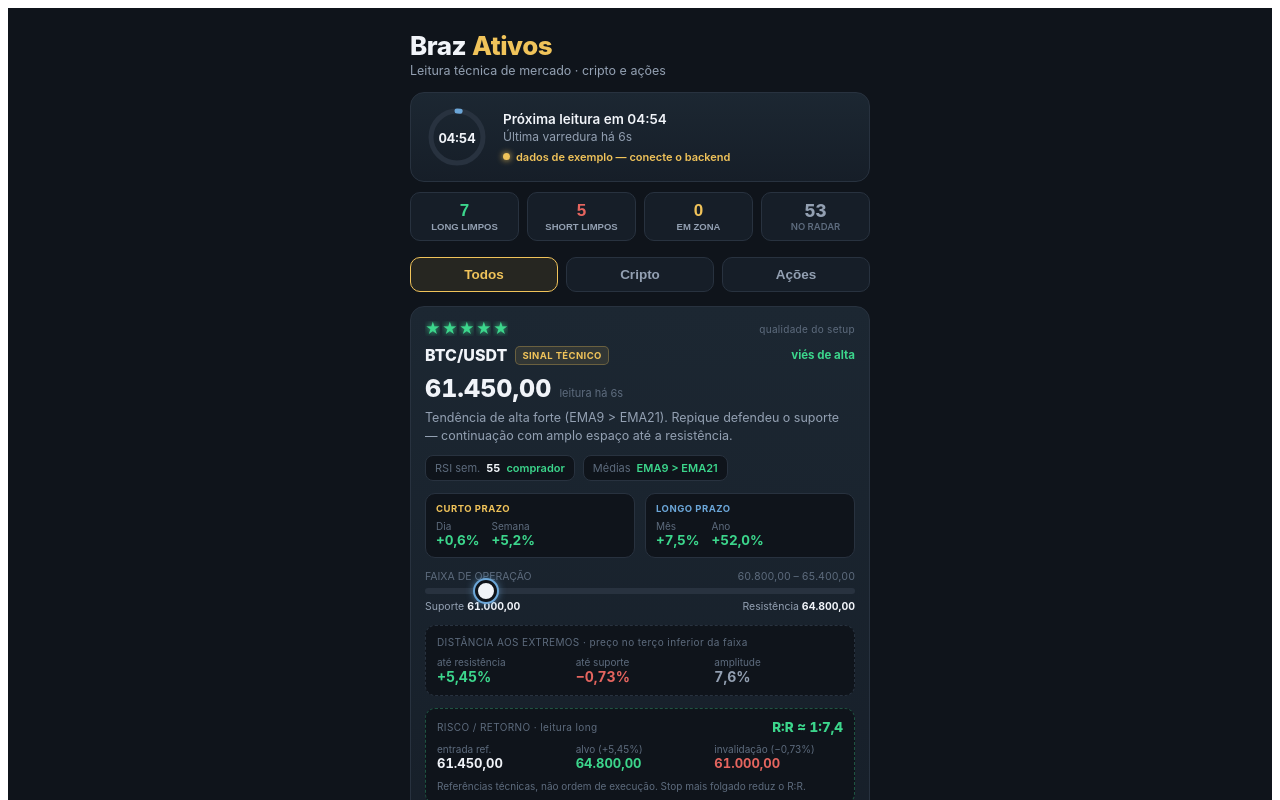
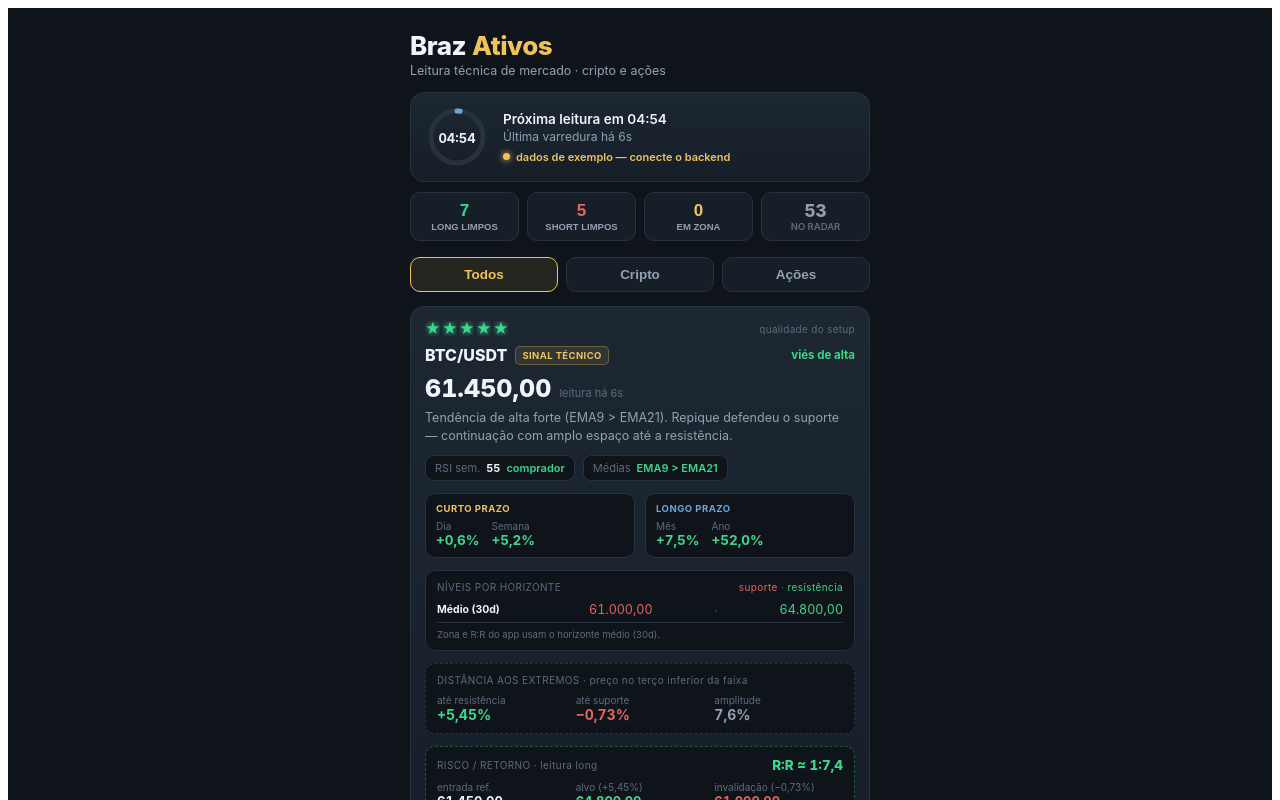
Before and after one commit to drhelveciobraz-pilha/braz-ativos, a React (Vite) app: page / in a window 1280 px wide. Shown: the top 800 px of the page. Built offline with nearby package versions, Linux system fonts and the light colour scheme; no server answers.

Commit message:
Add files via upload

```diff
--- a/src/App.jsx
+++ b/src/App.jsx
@@ -366,6 +366,12 @@
     rsiSem,
     funding: c.funding !== undefined ? c.funding : null,
     distEma9: c.dist_ema9 !== undefined && c.dist_ema9 !== null ? num(c.dist_ema9) : null,
+    sr: c.sr || null,
+    volRel: c.vol_rel !== undefined && c.vol_rel !== null ? num(c.vol_rel) : null,
+    bb: c.bb || null,
+    atrPct: c.atr_pct !== undefined && c.atr_pct !== null ? num(c.atr_pct) : null,
+    poc: c.poc !== undefined && c.poc !== null ? num(c.poc) : null,
+    mediasAcima: c.medias_acima || null,
     tese: c.nota || "",
     ts: c.ts || 0,
     tipo: c.tipo || "",
@@ -984,68 +990,8 @@
         />
       </div>
 
-      {/* faixa de operação */}
-      <div style={{ marginTop: 12 }}>
-        <div
-          style={{
-            display: "flex",
-            justifyContent: "space-between",
-            fontSize: 10.5,
-            color: C.faint,
-            marginBottom: 5,
-          }}
-        >
-          <span>FAIXA DE OPERAÇÃO</span>
-          <span style={{ fontVariantNumeric: "tabular-nums" }}>
-            {fmtPreco(a.faixa[0])} – {fmtPreco(a.faixa[1])}
-          </span>
-        </div>
-        <div
-          style={{
-            position: "relative",
-            height: 6,
-            borderRadius: 3,
-            background: C.line,
-          }}
-        >
-          <div
-            style={{
-              position: "absolute",
-              top: "50%",
-              left: `${pos}%`,
-              transform: "translate(-50%, -50%)",
-              width: 16,
-              height: 16,
-              borderRadius: "50%",
-              background: C.ink,
-              border: `3px solid ${C.bg}`,
-              boxShadow: `0 0 0 2px ${C.steel}, 0 0 10px ${C.steel}`,
-            }}
-          />
-        </div>
-        <div
-          style={{
-            display: "flex",
-            justifyContent: "space-between",
-            fontSize: 10.5,
-            color: C.dim,
-            marginTop: 6,
-          }}
-        >
-          <span>
-            Suporte{" "}
-            <b style={{ color: C.ink, fontVariantNumeric: "tabular-nums" }}>
-              {fmtPreco(a.suporte)}
-            </b>
-          </span>
-          <span>
-            Resistência{" "}
-            <b style={{ color: C.ink, fontVariantNumeric: "tabular-nums" }}>
-              {fmtPreco(a.resist)}
-            </b>
-          </span>
-        </div>
-      </div>
+      {/* níveis de suporte/resistência por horizonte */}
+      <NiveisBlock a={a} />
 
       {/* distância aos extremos — descritivo, apoia leitura de risco */}
       <RiscoRow a={a} />
@@ -1100,6 +1046,34 @@
         <span style={{ color: C.faint }}>Médias</span>
         <span style={{ color: medCor, fontWeight: 600 }}>{medias}</span>
       </div>
+      {a.mediasAcima && (
+        <div style={chip}>
+          <span style={{ color: C.faint }}>Acima de</span>
+          <span style={{ color: C.ink, fontWeight: 700 }}>{a.mediasAcima}</span>
+          <span style={{ color: C.faint }}>médias</span>
+        </div>
+      )}
+      {a.volRel !== null && a.volRel !== undefined && (
+        <div style={chip}>
+          <span style={{ color: C.faint }}>Vol</span>
+          <span
+            style={{
+              color: a.volRel >= 1.5 ? C.green : a.volRel <= 0.6 ? C.red : C.ink,
+              fontWeight: 700,
+              fontVariantNumeric: "tabular-nums",
+            }}
+          >
+            {String(a.volRel).replace(".", ",")}x
+          </span>
+          <span style={{ color: C.faint, fontSize: 10 }}>vs média 20d</span>
+        </div>
+      )}
+      {a.bb && (
+        <div style={chip}>
+          <span style={{ color: C.faint }}>BB20</span>
+          <span style={{ color: C.ink, fontWeight: 600 }}>{a.bb.posicao}</span>
+        </div>
+      )}
       {a.funding !== null && a.funding !== undefined && (
         <div style={chip}>
           <span style={{ color: C.faint }}>Funding</span>
@@ -1167,6 +1141,109 @@
     cor = d > 0 ? C.green : C.red;
   }
   return { score, label, cor, conflito, alertaRsi };
+}
+
+// níveis de suporte/resistência por horizonte de operação
+function NiveisBlock({ a }) {
+  const f = (n) => (n === null || n === undefined ? "—" : fmtPreco(n));
+  const Row = ({ rot, sup, res, forte }) => (
+    <div
+      style={{
+        display: "flex",
+        alignItems: "center",
+        justifyContent: "space-between",
+        padding: "5px 0",
+        borderBottom: `1px solid ${C.line}`,
+      }}
+    >
+      <span
+        style={{
+          fontSize: 10.5,
+          color: forte ? C.ink : C.faint,
+          fontWeight: forte ? 700 : 500,
+          width: 90,
+        }}
+      >
+        {rot}
+      </span>
+      <span style={{ fontSize: 12.5, color: C.red, fontVariantNumeric: "tabular-nums" }}>
+        {f(sup)}
+      </span>
+      <span style={{ fontSize: 10, color: C.faint }}>·</span>
+      <span style={{ fontSize: 12.5, color: C.green, fontVariantNumeric: "tabular-nums" }}>
+        {f(res)}
+      </span>
+    </div>
+  );
+  const sr = a.sr;
+  return (
+    <div
+      style={{
+        marginTop: 12,
+        padding: "10px 11px",
+        borderRadius: 10,
+        border: `1px solid ${C.line}`,
+        background: C.bg,
+      }}
+    >
+      <div
+        style={{
+          display: "flex",
+          justifyContent: "space-between",
+          fontSize: 10,
+          color: C.faint,
+          letterSpacing: 0.4,
+          marginBottom: 4,
+        }}
+      >
+        <span>NÍVEIS POR HORIZONTE</span>
+        <span>
+          <span style={{ color: C.red }}>suporte</span> ·{" "}
+          <span style={{ color: C.green }}>resistência</span>
+        </span>
+      </div>
+      {sr ? (
+        <>
+          <Row rot="Curto (10d)" sup={sr.curto?.sup} res={sr.curto?.res} />
+          <Row rot="Médio (30d)" sup={sr.medio?.sup} res={sr.medio?.res} forte />
+          <Row rot="Longo (90d)" sup={sr.longo?.sup} res={sr.longo?.res} />
+          <div
+            style={{
+              display: "flex",
+              justifyContent: "space-between",
+              flexWrap: "wrap",
+              gap: 4,
+              fontSize: 10.5,
+              color: C.dim,
+              marginTop: 6,
+            }}
+          >
+            <span>
+              Estrutural 180d:{" "}
+              <b style={{ color: C.ink, fontVariantNumeric: "tabular-nums" }}>
+                {f(sr.estrutural?.fundo)}
+              </b>{" "}
+              –{" "}
+              <b style={{ color: C.ink, fontVariantNumeric: "tabular-nums" }}>
+                {f(sr.estrutural?.topo)}
+              </b>
+            </span>
+            {a.poc !== null && a.poc !== undefined && (
+              <span>
+                POC 90d{" "}
+                <b style={{ color: C.gold, fontVariantNumeric: "tabular-nums" }}>{f(a.poc)}</b>
+              </span>
+            )}
+          </div>
+        </>
+      ) : (
+        <Row rot="Médio (30d)" sup={a.suporte} res={a.resist} forte />
+      )}
+      <div style={{ fontSize: 9.5, color: C.faint, marginTop: 6 }}>
+        Zona e R:R do app usam o horizonte médio (30d).
+      </div>
+    </div>
+  );
 }
 
 // distância aos extremos (descritivo) — geografia do preço para leitura de risco
```
